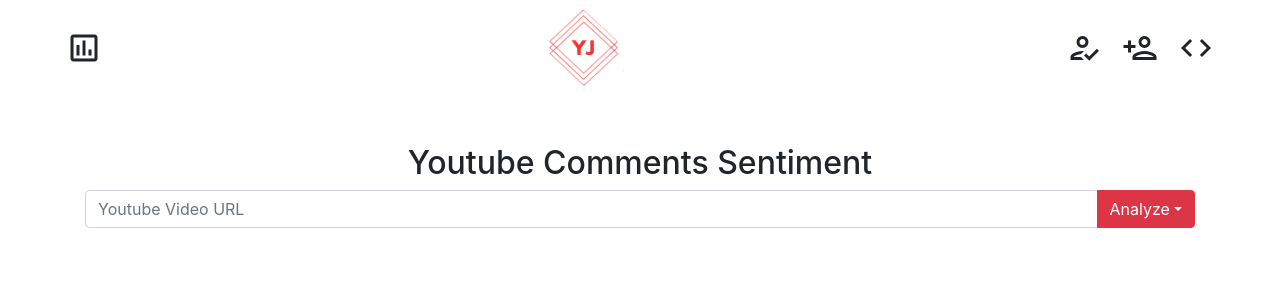
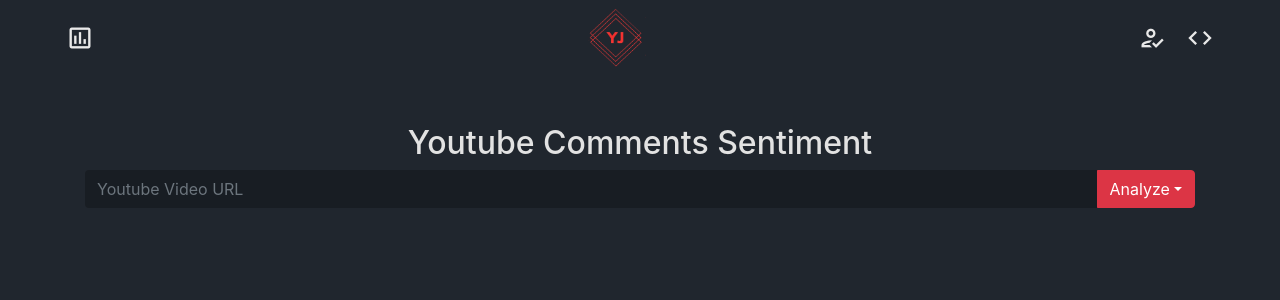
Before and after one commit to 1909-sep30-net/youtube-jam-angular, an Angular app: page /youtube-comments-sentiment in a window 1280 px wide. Shown: the top 300 px of the page. Built offline with nearby package versions, Linux system fonts and the light colour scheme.

Commit message:
Implemented site dark mode and added login and register component templates with routing

```diff
--- a/src/components/comments-sentiment-table/comments-sentiment-table.component.html
+++ b/src/components/comments-sentiment-table/comments-sentiment-table.component.html
@@ -40,7 +40,6 @@
   </ngb-pagination>
 
   <select class="custom-select" style="width: auto" [(ngModel)]="pageSize">
-    <option [ngValue]="3">3 comments per page</option>
     <option [ngValue]="5">5 comments per page</option>
     <option [ngValue]="10">10 comments per page</option>
     <option [ngValue]="25">25 comments per page</option>
--- /dev/null
+++ b/src/components/login/login.component.html
@@ -0,0 +1,6 @@
+<div class="center">
+  <h2>Login</h2>
+</div>
+<div class="center">
+  <a [routerLink]="['/register']">Register</a>
+</div>
--- a/src/components/nav-menu/nav-menu.component.css
+++ b/src/components/nav-menu/nav-menu.component.css
@@ -6,24 +6,27 @@
 }
 
 .navbar-brand {
-  float:none;
+  line-height: 60px;
+  margin-right: 20px;
+  margin-left: 20px;
 }
 
-.material-icons.md-24, .material-icons-outlined.md-24 {
-  font-size: 24px;
-  color: unset;
+.material-icons-outlined.md-light {
+  color: #e9e9e9;
+}
+
+.material-icons.md-24, .material-icons-outlined.small {
+  font-size: 28px;
   text-decoration: unset;
 }
 
-.material-icons.md-36, .material-icons-outlined.md-36 {
-  font-size: 36px;
-  color: unset;
+.material-icons.md-36, .material-icons-outlined.medium {
+  font-size: 38px;
   text-decoration: unset;
 }
 
-.material-icons.md-48, .material-icons-outlined.md-48 {
+.material-icons.md-48, .material-icons-outlined.large {
   font-size: 48px;
-  color: unset;
   text-decoration: unset;
 }
 
@@ -33,16 +36,16 @@
 
 .left-nav {
   float: left;
-  line-height: 80px;
+  line-height: 60px;
   margin-right: 20px;
 }
 
 .right-nav {
   float: right;
-  line-height: 80px;
+  line-height: 60px;
   margin-left: 20px;
 }
 
-:focus {
+a:focus, img:focus {
   outline: 0;
 }
--- a/src/components/nav-menu/nav-menu.component.html
+++ b/src/components/nav-menu/nav-menu.component.html
@@ -1,32 +1,27 @@
 <header>
-  <nav class="navbar navbar-light bg-white mb-5">
+  <nav class="navbar mb-5">
     <div class="navbar-header">
       <img
         class="hoverable"
         src="assets/logo.png"
-        width="80"
-        height="80"
+        width="60"
+        height="60"
         placement="bottom"
         ngbTooltip="Youtube Jam"
         [routerLink]="['/']">
       <a
-        class="material-icons-outlined md-36 left-nav"
+        class="material-icons-outlined md-light small left-nav"
         placement="bottom"
         ngbTooltip="Comments Sentiment"
         [routerLink]="['/youtube-comments-sentiment']">assessment</a>
       <a
-        class="material-icons-outlined md-36 right-nav"
+        class="material-icons-outlined md-light small right-nav"
         placement="bottom"
         ngbTooltip="Github"
         [href]="githubRepo"
         target="_blank">code</a>
       <a
-        class="material-icons-outlined md-36 right-nav"
-        placement="bottom"
-        ngbTooltip="Register"
-        [routerLink]="['/register']">person_add</a>
-      <a
-        class="material-icons-outlined md-36 right-nav"
+        class="material-icons-outlined md-light small right-nav"
         placement="bottom"
         ngbTooltip="Login"
         [routerLink]="['/login']">how_to_reg</a>
--- /dev/null
+++ b/src/components/register/register.component.html
@@ -0,0 +1,3 @@
+<div class="center">
+  <h2>Register</h2>
+</div>
--- /dev/null
+++ b/src/components/youtube-comments-sentiment/youtube-comments-sentiment.component.css
@@ -0,0 +1,3 @@
+.bottom-space {
+  margin-bottom: 60px;
+}
--- a/src/components/youtube-comments-sentiment/youtube-comments-sentiment.component.html
+++ b/src/components/youtube-comments-sentiment/youtube-comments-sentiment.component.html
@@ -1,12 +1,11 @@
 <div class="center">
     <h2>Youtube Comments Sentiment</h2>
 </div>
-<div class="input-group">
+<div class="input-group bottom-space">
   <input [(ngModel)]="videoUrl" type="text" class="form-control" placeholder="Youtube Video URL" aria-label="Youtube Video URL" aria-describedby="Youtube Video URL">
   <div ngbDropdown class="input-group-append">
     <button class="btn btn-danger" ngbDropdownToggle>Analyze</button>
     <div ngbDropdownMenu aria-labelledby="dropdownBasic1">
-      <button ngbDropdownItem (click)="getCommentsSentiment(1)">Maximum 1 Comment</button>
       <button ngbDropdownItem (click)="getCommentsSentiment(5)">Maximum 5 Comments</button>
       <button ngbDropdownItem (click)="getCommentsSentiment(10)">Maximum 10 Comments</button>
       <button ngbDropdownItem (click)="getCommentsSentiment(25)">Maximum 25 Comments</button>
@@ -30,7 +29,7 @@
 </ng-template>
 <ng-template [ngIf]="display === 'loading'">
   <div class="center">
-    <div class="spinner-grow text-danger" style="width: 4rem; height: 4rem;" role="status">
+    <div class="spinner-border text-danger" role="status">
       <span class="sr-only">Loading...</span>
     </div>
   </div>
--- a/src/components/youtube-comments-sentiment/youtube-comments-sentiment.component.ts
+++ b/src/components/youtube-comments-sentiment/youtube-comments-sentiment.component.ts
@@ -5,7 +5,8 @@
 
 @Component({
     selector: 'youtube-comments-sentiment',
-    templateUrl: './youtube-comments-sentiment.component.html'
+    templateUrl: './youtube-comments-sentiment.component.html',
+    styleUrls: ['./youtube-comments-sentiment.component.css']
 })
 export class YoutubeCommentsSentimentComponent {
     display:string = "empty";
--- a/src/styles.css
+++ b/src/styles.css
@@ -1,4 +1,38 @@
 /* You can add global styles to this file, and also import other style files */
+body  {
+  background-color: #20262e;
+  color: #e2e2e2;
+}
+
+.form-control, .form-control:focus, .dropdown-menu, .dropdown-item,
+  select, .custom-select, .page-link:hover {
+  background-color: rgba(0,0,0,.25);
+  border: none;
+  color: #e2e2e2;
+}
+
+select option, .page-link {
+  background-color: #20262e;
+  border: none;
+  color: #e2e2e2;
+}
+
+.page-item.disabled .page-link {
+  background-color: #20262e;
+  border: none;
+}
+
+.dropdown-item:hover{
+  background-color: #bd2130;
+  border: none;
+  color: #e2e2e2;
+}
+
+.page-item.active .page-link {
+  border: none;
+  color: #e2e2e2;
+}
+
 div.center {
   display: flex;
   justify-content: center;
```
Also changed, not shown: src/components/app/app.module.ts (+8 -3 lines), src/components/login/login.component.ts (added, +8 -0 lines), src/components/register/register.component.ts (added, +8 -0 lines).
